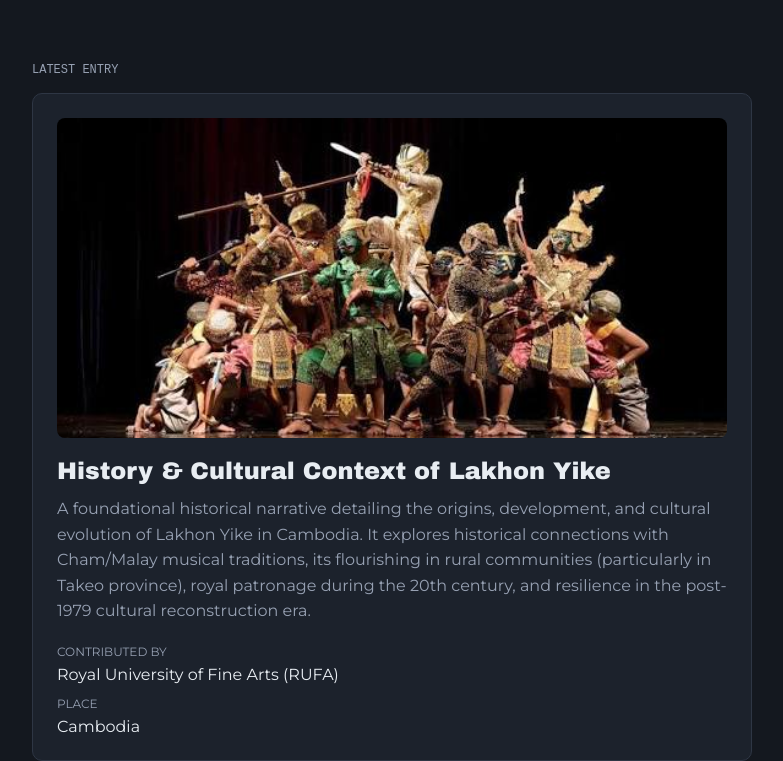
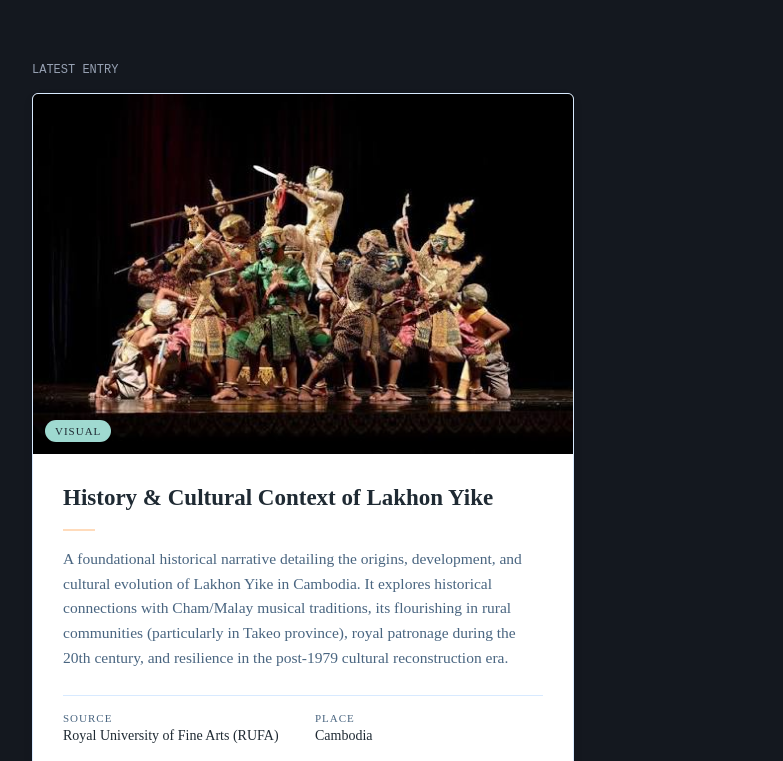
Before and after one commit to keophlyna/yike-archive, a Next.js app: page / in a window 1280 px wide. Shown: the part 799-1560 px from the top of the page, without its empty margins (248-1031 px from the left). Built offline with nearby package versions, Linux system fonts and the light colour scheme.

Commit message:
sprint1-03: rebuild EntryCard layout [AI-ASSISITED]

```diff
--- a/components/EntryCard.js
+++ b/components/EntryCard.js
@@ -1,73 +1,182 @@
 // ============================================================
 //  EntryCard
 //
-//  Renders a single Yike archive entry: its title, a short
-//  description, the person or community who contributed it,
-//  and the place the entry belongs to.
+//  Renders a single Yike archive entry: its title, Khmer title,
+//  category, photo with overlay badges, description, and a
+//  two-column Source / Place footer.
 // ============================================================
 
 import Image from "next/image";
+import {
+  fraunces,
+  notoSerifKhmer,
+  sourceSerif4,
+  ibmPlexMono,
+} from "../app/fonts.js";
 
 const styles = {
   card: {
-    padding: 24,
-    backgroundColor: "#1C222C",
-    border: "1px solid #2E3644",
-    borderRadius: 10,
+    backgroundColor: "#ffffff",
+    border: "1px solid #D8EAFF",
+    borderRadius: 6,
+    boxShadow: "0 1px 2px rgba(31, 42, 51, 0.04), 0 4px 12px rgba(31, 42, 51, 0.05)",
+    maxWidth: 540,
+    overflow: "hidden",
+    display: "flex",
+    flexDirection: "column",
   },
   photoWrap: {
     position: "relative",
     width: "100%",
-    height: 320,
-    borderRadius: 8,
+    aspectRatio: "3 / 2",
     overflow: "hidden",
-    margin: "0 0 20px",
+  },
+  photoOverlay: {
+    position: "absolute",
+    zIndex: 2,
+    fontFamily: ibmPlexMono.className,
+    fontSize: 11,
+    textTransform: "uppercase",
+    letterSpacing: 1,
+    padding: "5px 10px",
+    borderRadius: 999,
+  },
+  entryBadge: {
+    top: 12,
+    left: 12,
+    color: "#ffffff",
+    backgroundColor: "rgba(31, 42, 51, 0.75)",
+  },
+  visualBadge: {
+    bottom: 12,
+    left: 12,
+    color: "#1F2A33",
+    backgroundColor: "rgba(186, 255, 245, 0.85)",
+  },
+  body: {
+    padding: 30,
+    display: "flex",
+    flexDirection: "column",
+  },
+  categoryPill: {
+    alignSelf: "flex-start",
+    fontFamily: ibmPlexMono.className,
+    fontSize: 11,
+    textTransform: "uppercase",
+    letterSpacing: 1,
+    color: "#1F2A33",
+    backgroundColor: "#BAFFF5",
+    padding: "4px 10px",
+    borderRadius: 999,
+    margin: "0 0 14px",
   },
   title: {
-    fontSize: 24,
-    fontWeight: 700,
-    fontFamily: "'Arial Black', sans-serif",
-    margin: "0 0 12px",
+    fontFamily: fraunces.className,
+    fontSize: 23,
+    fontWeight: 600,
+    color: "#1F2A33",
+    margin: 0,
+    lineHeight: 1.25,
+  },
+  titleKh: {
+    fontFamily: notoSerifKhmer.className,
+    fontSize: 17.5,
+    color: "#1F2A33",
+    margin: "4px 0 0",
+    lineHeight: 1.4,
+  },
+  rule: {
+    width: 32,
+    height: 2,
+    backgroundColor: "#FFDBBB",
+    border: "none",
+    margin: "16px 0",
   },
   description: {
-    fontSize: 16,
-    color: "#97A1B3",
+    fontFamily: sourceSerif4.className,
+    fontSize: 15.5,
     lineHeight: 1.6,
-    margin: "0 0 20px",
+    color: "#496580",
+    margin: 0,
   },
-  label: {
-    fontSize: 12,
-    color: "#97A1B3",
-    margin: "12px 0 0",
+  footer: {
+    marginTop: 24,
+    paddingTop: 16,
+    borderTop: "1px solid #D8EAFF",
+    display: "flex",
+    gap: 24,
   },
-  value: {
-    fontSize: 16,
-    margin: "6px 0 0",
+  footerCol: {
+    flex: 1,
+    display: "flex",
+    flexDirection: "column",
+  },
+  footerLabel: {
+    fontFamily: ibmPlexMono.className,
+    fontSize: 11,
+    textTransform: "uppercase",
+    letterSpacing: 1,
+    color: "#496580",
+    margin: 0,
+  },
+  footerValue: {
+    fontFamily: sourceSerif4.className,
+    fontSize: 14,
+    color: "#1F2A33",
+    margin: "4px 0 0",
   },
 };
 
-export default function EntryCard({ title, description, contributor, place, photo }) {
+export default function EntryCard({
+  title,
+  titleKh = "",
+  description,
+  contributor,
+  place,
+  category = "",
+  photo,
+  entryNumber = "",
+}) {
   return (
     <article style={styles.card}>
       {photo && (
         <div style={styles.photoWrap}>
+          {entryNumber && (
+            <span style={{ ...styles.photoOverlay, ...styles.entryBadge }}>
+              {entryNumber}
+            </span>
+          )}
+          <span style={{ ...styles.photoOverlay, ...styles.visualBadge }}>
+            Visual
+          </span>
           <Image
             src={photo}
             alt={title}
             fill
-            sizes="(max-width: 720px) 100vw, 720px"
+            sizes="(max-width: 540px) 100vw, 540px"
             style={{ objectFit: "cover" }}
           />
         </div>
       )}
-      <h3 style={styles.title}>{title}</h3>
-      <p style={styles.description}>{description}</p>
 
-      <p style={styles.label}>CONTRIBUTED BY</p>
-      <p style={styles.value}>{contributor}</p>
+      <div style={styles.body}>
+        {category && <span style={styles.categoryPill}>{category}</span>}
+        <h3 style={styles.title}>{title}</h3>
+        {titleKh && <p style={styles.titleKh}>{titleKh}</p>}
+        <hr style={styles.rule} />
+        <p style={styles.description}>{description}</p>
 
-      <p style={styles.label}>PLACE</p>
-      <p style={styles.value}>{place}</p>
+        <div style={styles.footer}>
+          <div style={styles.footerCol}>
+            <p style={styles.footerLabel}>Source</p>
+            <p style={styles.footerValue}>{contributor}</p>
+          </div>
+          <div style={styles.footerCol}>
+            <p style={styles.footerLabel}>Place</p>
+            <p style={styles.footerValue}>{place}</p>
+          </div>
+        </div>
+      </div>
     </article>
   );
 }
```
